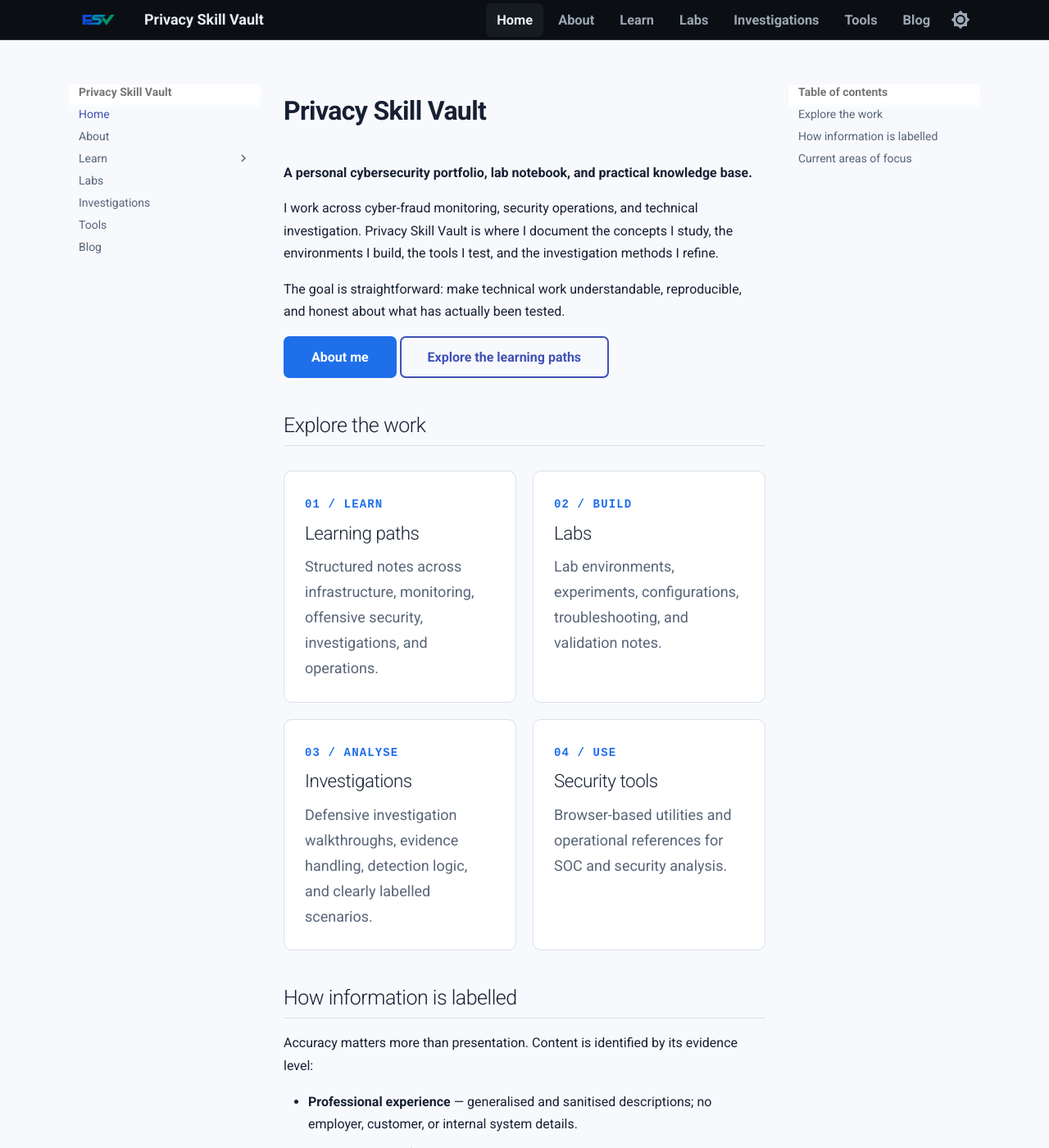
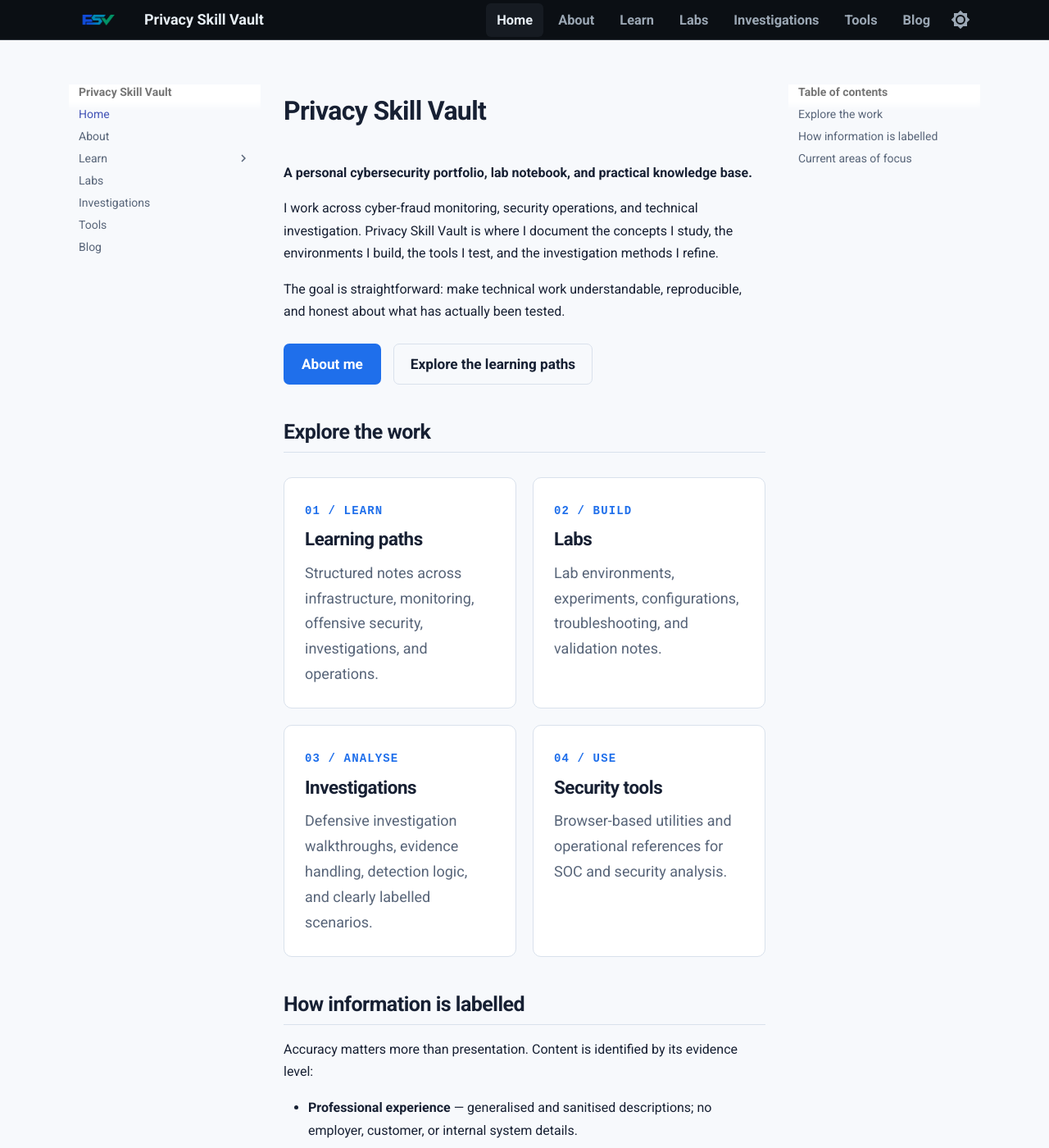
Before and after one commit to PrivacySkillVault/privacyskillvault.github.io, an MkDocs documentation site: the page built from docs/index.md, in a window 1280 px wide and 1400 px high. Shown: the whole window at 82% size. Built offline with MkDocs 1.6.1 and Material for MkDocs 9.7.7, drawn with Linux system fonts in a browser that asks for light colours.

Commit message:
Polish site typography and homepage actions
Apply consistent bold headings, normalize Tools workbench fonts, and refine homepage calls to action.

```diff
--- a/docs/index.md
+++ b/docs/index.md
@@ -6,8 +6,10 @@ I work across cyber-fraud monitoring, security operations, and technical investi
 
 The goal is straightforward: make technical work understandable, reproducible, and honest about what has actually been tested.
 
-[About me](about.md){ .md-button .md-button--primary }
-[Explore the learning paths](learn/){ .md-button }
+<div class="psv-home-actions">
+  <a href="about/" class="md-button md-button--primary">About me</a>
+  <a href="learn/" class="md-button psv-button-secondary">Explore the learning paths</a>
+</div>
 
 ## Explore the work
 
--- a/docs/javascripts/tools.js
+++ b/docs/javascripts/tools.js
@@ -455,6 +455,14 @@ CONTAINMENT::Isolated both endpoints in EDR; revoked Kerberos TGTs; blocked C2 I
         color: #f1f5f9;
         padding: 1.5rem 0 4rem 0;
       }
+      #psv-app button, #psv-app input, #psv-app select, #psv-app textarea {
+        font-family: inherit;
+      }
+      #psv-app .psv-editor { font-family: "Roboto Mono", SFMono-Regular, Consolas, monospace; }
+      #psv-app h1, #psv-app h2, #psv-app h3, #psv-app h4, #psv-app h5, #psv-app h6 {
+        font-weight: 700;
+        letter-spacing: -0.015em;
+      }
       [data-md-color-scheme="default"] #psv-app { color: #0f172a; }
       #psv-app svg { max-width: 22px; max-height: 22px; flex-shrink: 0; }
 
@@ -1267,7 +1275,7 @@ CONTAINMENT::Isolated both endpoints in EDR; revoked Kerberos TGTs; blocked C2 I
         <div style="margin-bottom:0.65rem;font-size:0.8rem;font-weight:700;color:${unreferenced.length ? "#fbbf24" : "#34d399"};">
           ${unreferenced.length ? `⚠️ Linter Warning: Unreferenced string variable(s): ${esc(unreferenced.join(", "))}` : `✓ YARA Linter Passed: ${definedVars.length} strings validated`}
         </div>
-        <pre style="margin:0;color:#38bdf8;font-family:'JetBrains Mono',monospace;font-size:0.8rem;white-space:pre-wrap;">${esc(compiled)}</pre>
+        <pre style="margin:0;color:#38bdf8;font-family:'Roboto Mono',SFMono-Regular,Consolas,monospace;font-size:0.8rem;white-space:pre-wrap;">${esc(compiled)}</pre>
       `;
     }
 
@@ -1316,7 +1324,7 @@ CONTAINMENT::Isolated both endpoints in EDR; revoked Kerberos TGTs; blocked C2 I
             <thead><tr><th>Flattened ECS / SIEM Field Path</th><th>Extracted Value</th></tr></thead>
             <tbody>${Object.keys(flat).map(k => `<tr><td style="color:#38bdf8;font-weight:600;">${esc(k)}</td><td>${esc(flat[k])}</td></tr>`).join("")}</tbody>
           </table>
-          <pre style="margin:0;color:#cbd5e1;font-family:'JetBrains Mono',monospace;font-size:0.78rem;">${esc(JSON.stringify(obj, null, 2))}</pre>
+          <pre style="margin:0;color:#cbd5e1;font-family:'Roboto Mono',SFMono-Regular,Consolas,monospace;font-size:0.78rem;">${esc(JSON.stringify(obj, null, 2))}</pre>
         `;
       } catch (err) {
         return `<div style="color:#f87171;">JSON Syntax Error: ${esc(err.message)}</div>`;
@@ -1375,7 +1383,7 @@ CONTAINMENT::Isolated both endpoints in EDR; revoked Kerberos TGTs; blocked C2 I
     if (tool.id === "report") {
       const getVal = k => ((input.match(new RegExp(k + "::([\\s\\S]*?)(?=\\n[A-Z_]+::|$)", "i")) || [])[1] || "").trim();
       const md = `# SOC INCIDENT REPORT — ${getVal("INCIDENT_ID") || "INC-2026"}\n**Title:** ${getVal("TITLE")}\n**Severity:** ${getVal("SEVERITY")}\n**Detection Source:** ${getVal("DETECTION_SOURCE")}\n\n## 1. Affected Assets\n${getVal("AFFECTED_ASSETS")}\n\n## 2. MITRE ATT&CK Tactics & Techniques\n${getVal("MITRE_TACTICS")}\n\n## 3. Investigation Timeline (UTC)\n${getVal("TIMELINE")}\n\n## 4. Defanged Indicators of Compromise\n${defang(getVal("IOCS"))}\n\n## 5. Containment & Eradication Actions\n${getVal("CONTAINMENT")}`;
-      return `<pre style="margin:0;color:#38bdf8;font-family:'JetBrains Mono',monospace;font-size:0.8rem;white-space:pre-wrap;">${esc(md)}</pre>`;
+      return `<pre style="margin:0;color:#38bdf8;font-family:'Roboto Mono',SFMono-Regular,Consolas,monospace;font-size:0.8rem;white-space:pre-wrap;">${esc(md)}</pre>`;
     }
 
     if (tool.id === "cvss") {
--- a/docs/stylesheets/extra.css
+++ b/docs/stylesheets/extra.css
@@ -28,3 +28,15 @@ body{background:var(--psv-bg);color:var(--psv-text);font-family:Roboto,"Helvetic
 @media(max-width:900px){.md-header__inner{flex-wrap:wrap}.psv-mobile-menu-toggle{display:inline-flex;align-items:center;justify-content:center;margin-left:.5rem}.psv-global-nav{display:none;order:5;width:100%;margin:.5rem 0 0}.psv-global-nav.psv-global-nav--open{display:block}.psv-global-nav__list{flex-wrap:wrap;gap:.2rem}.psv-global-nav__link{padding:.55rem .65rem}}
 @media(max-width:640px){.psv-card-grid{grid-template-columns:1fr}.md-content__inner{padding-top:.8rem}.md-typeset h1{font-size:1.8rem}}
 @media(prefers-reduced-motion:reduce){*,*::before,*::after{scroll-behavior:auto!important;transition-duration:.01ms!important;animation-duration:.01ms!important}}
+
+/* Consistent heading hierarchy and homepage action styling */
+.md-typeset h1,.md-typeset h2,.md-typeset h3,.md-typeset h4,.md-typeset h5,.md-typeset h6{font-weight:700}
+.md-typeset h1{font-weight:700}
+.md-typeset h2{font-weight:700}
+.md-typeset h3,.md-typeset h4,.md-typeset h5,.md-typeset h6{font-weight:700}
+.psv-home-actions{display:flex;flex-wrap:wrap;align-items:center;gap:.75rem;margin:1.25rem 0 2rem}
+.md-typeset .psv-home-actions .md-button{display:inline-flex;align-items:center;justify-content:center;min-height:2.5rem;margin:0;padding:.55rem 1rem;border-radius:7px;font-family:Roboto,"Helvetica Neue",Arial,sans-serif;font-size:.86rem;font-weight:650;line-height:1.3;text-decoration:none;transition:background-color .15s ease,border-color .15s ease,transform .15s ease}
+.md-typeset .psv-home-actions .md-button--primary{background:#1f6feb;border-color:#1f6feb;color:#fff}
+.md-typeset .psv-home-actions .md-button--primary:hover{background:#1558c0;border-color:#1558c0;transform:translateY(-1px)}
+.md-typeset .psv-home-actions .psv-button-secondary{background:transparent;border:1px solid var(--psv-border);color:var(--psv-text)}
+.md-typeset .psv-home-actions .psv-button-secondary:hover{background:var(--psv-surface);border-color:var(--psv-primary);color:var(--psv-primary)}
```
